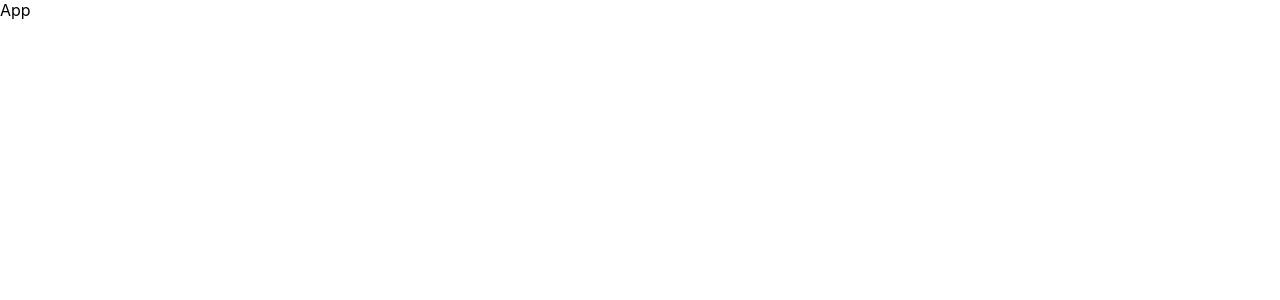
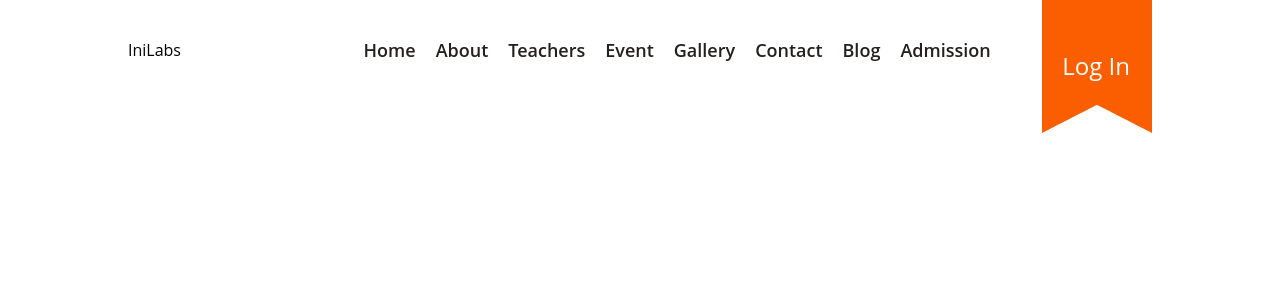
Before and after one commit to SamaelMarjan/assignment, a React (Create React App) app: page / in a window 1280 px wide. Shown: the top 300 px of the page. Built offline with nearby package versions, Linux system fonts and the light colour scheme; the HTML template or start-up script is replaced by a standard one.

Commit message:
Navbar-sept-29-10-20

```diff
--- a/package.json
+++ b/package.json
@@ -34,5 +34,10 @@
       "last 1 firefox version",
       "last 1 safari version"
     ]
+  },
+  "devDependencies": {
+    "autoprefixer": "^10.4.12",
+    "postcss": "^8.4.16",
+    "tailwindcss": "^3.1.8"
   }
 }
--- /dev/null
+++ b/postcss.config.js
@@ -0,0 +1,6 @@
+module.exports = {
+  plugins: {
+    tailwindcss: {},
+    autoprefixer: {},
+  },
+}
--- a/src/App.js
+++ b/src/App.js
@@ -1,9 +1,12 @@
 import React from "react";
+
+import Navbar from "./compopnents/Navbar";
+
 
 function App() {
   return (
     <>
-    App
+    <Navbar />
     </>
   );
 }
--- /dev/null
+++ b/src/compopnents/Navbar.jsx
@@ -0,0 +1,38 @@
+import React from 'react';
+
+import Img from '../assets/Rectangle 6.png';
+
+const Navbar = () => {
+  return (
+    <>
+        <div className='bg-[#ffff] w-[100%] h-[100px]'>
+            <div className='w-[80%] h-[100%] m-auto flex items-center justify-between relative'>
+                <div className='w-[10%] h-[25%] flex items-center'>IniLabs</div>
+
+                <div className='w-[77%] h-[25%] flex items-center gap-5 text-[#25201D] text-lg font-semibold'>
+                    <a href='a'>Home</a>
+                    <a href='b'>About</a>
+                    <a href='c'>Teachers</a>
+                    <a href='d'>Event</a>
+                    <a href='e'>Gallery</a>
+                    <a href='f'>Contact</a>
+                    <a href='g'>Blog</a>
+                    <a href='h'>Admission</a>
+                </div>
+
+                <div className='absolute right-0'>
+                    <div className='relative'>
+                        <img src={Img} alt='img' />
+                    </div>
+                    <div className='absolute top-[50%] right-[20%] text-[#fff]'>
+                        <p className='text-[#fff] text-2xl'>Log In</p>
+                    </div>
+                </div>
+
+            </div>
+        </div>
+    </>
+  );
+}
+
+export default Navbar;
--- a/src/index.css
+++ b/src/index.css
@@ -1,13 +1,11 @@
+@tailwind base;
+@tailwind components;
+@tailwind utilities;
+
+@import url('https://fonts.googleapis.com/css2?family=Open+Sans:wght@300;400;500;600;700;800&display=swap');
+
+html,
 body {
-  margin: 0;
-  font-family: -apple-system, BlinkMacSystemFont, 'Segoe UI', 'Roboto', 'Oxygen',
-    'Ubuntu', 'Cantarell', 'Fira Sans', 'Droid Sans', 'Helvetica Neue',
-    sans-serif;
-  -webkit-font-smoothing: antialiased;
-  -moz-osx-font-smoothing: grayscale;
+  scroll-behavior: smooth;
+  font-family: 'Open Sans', sans-serif;
 }
-
-code {
-  font-family: source-code-pro, Menlo, Monaco, Consolas, 'Courier New',
-    monospace;
-}
--- /dev/null
+++ b/tailwind.config.js
@@ -0,0 +1,10 @@
+/** @type {import('tailwindcss').Config} */
+module.exports = {
+  content: [
+    "./src/**/*.{js,jsx,ts,tsx}",
+  ],
+  theme: {
+    extend: {},
+  },
+  plugins: [],
+}
```
Also changed, not shown: src/assets/Rectangle 6.png (added), 1 other file (tests, documents, lock files or other folders).
